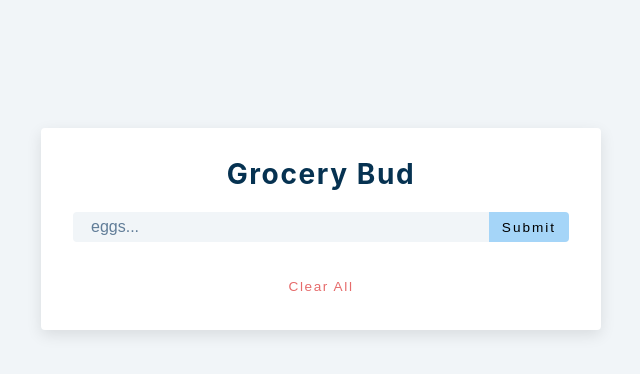
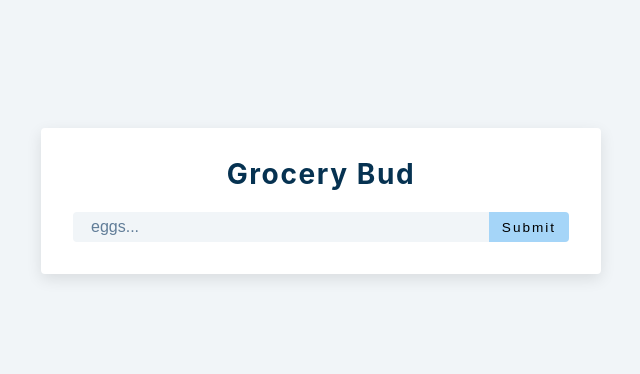
Before and after one commit to DPlilCoDeR/grocery_bud, a React (Vite) app: page / in a window 1280 px wide. Shown: the top 374 px of the page, without its empty margins (319-959 px from the left). Built offline with nearby package versions, Linux system fonts and the light colour scheme.

Commit message:
conditional render of list and clear all btn

```diff
--- a/src/App.jsx
+++ b/src/App.jsx
@@ -33,10 +33,12 @@ function App() {
         </button>
       </div>
     </form>
-    <div className='grocery-container'>
+    {list.length > 0 &&
+      <div className='grocery-container'>
       <List items={list}/>
       <button className='clear-btn' onClick={() => setList([])}>Clear All</button>
     </div>
+    }
   </section>
 }
 
```
